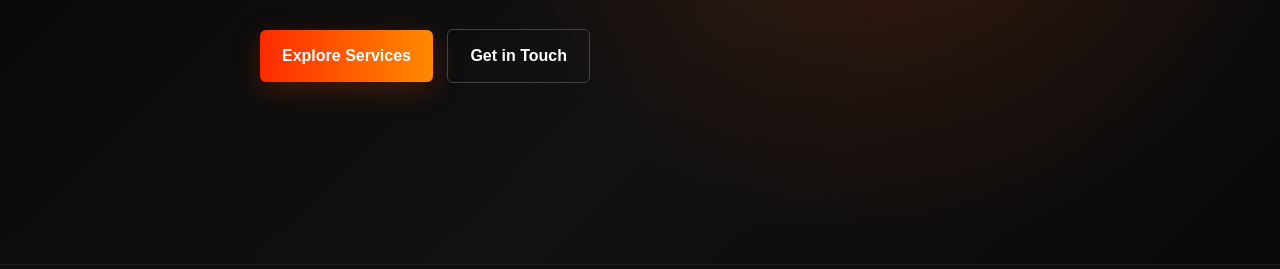
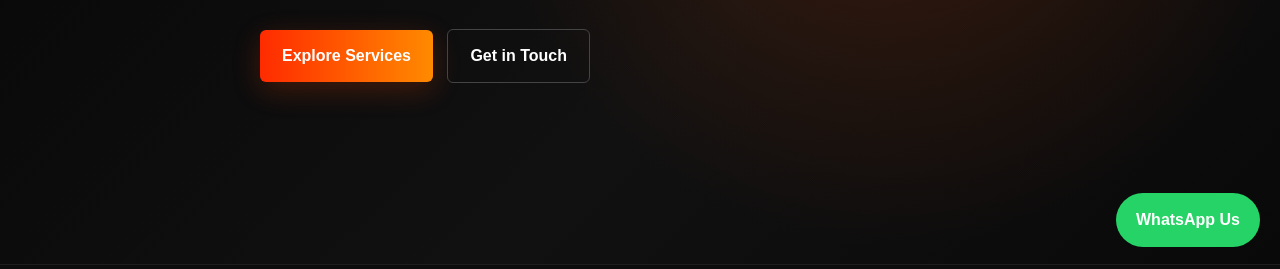
Before and after one commit to xmleditz29-ui/power-tech-heat-treatment, a plain HTML site: page index.html in a window 1280 px wide. Shown: the part 531-800 px from the top of the page. Drawn offline with Linux system fonts and the light colour scheme.

Commit message:
Add WhatsApp contact link to footer
Added a fixed position WhatsApp link to the footer.

```diff
--- a/index.html
+++ b/index.html
@@ -139,6 +139,9 @@ footer{padding:30px 0;border-top:1px solid #222;color:#777;font-size:13px}
 
 <footer>
 <div class="container">© 2026 Power Tech Heat Treatment Services. All rights reserved.</div>
-</footer>
+</footer><a href="https://wa.me/917838209541?text=Hello%20Power%20Tech%2C%20I%20want%20to%20enquire%20about%20your%20services"
+style="position:fixed;bottom:22px;right:20px;background:#25D366;color:white;padding:14px 20px;border-radius:50px;text-decoration:none;font-weight:bold;z-index:9999;">
+WhatsApp Us
+</a>
 </body>
 </html>
```
